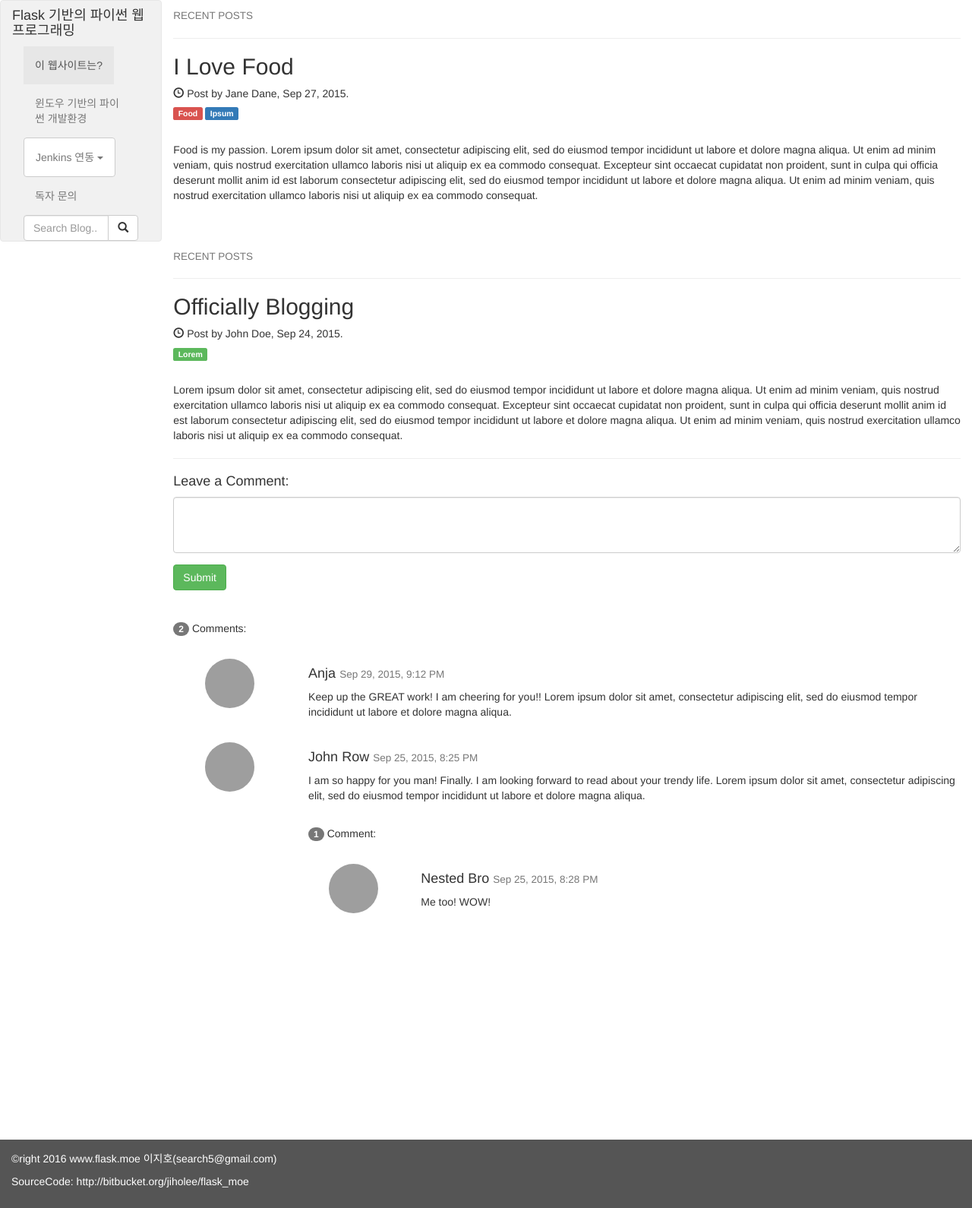
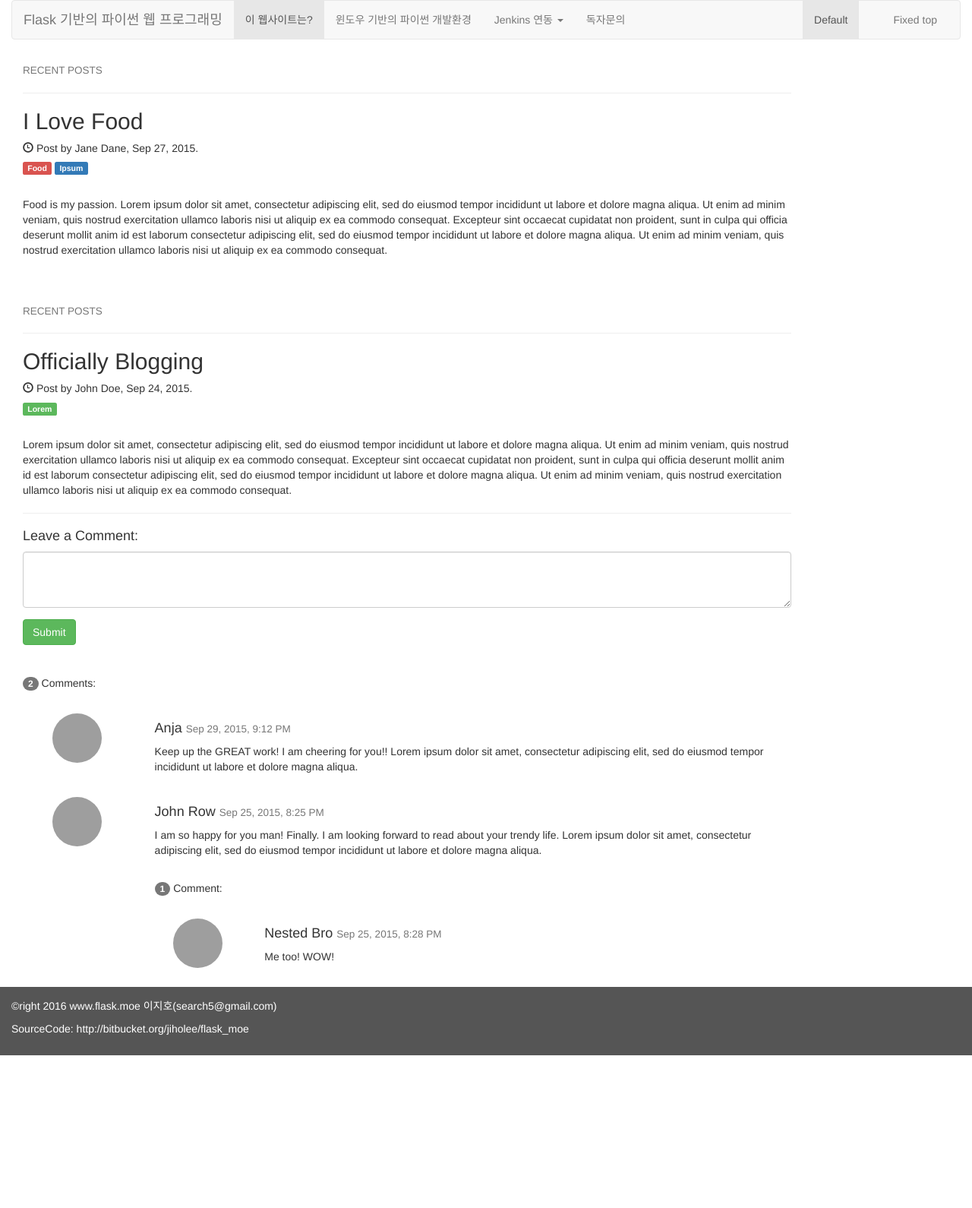
Before and after one commit to MrMoonKr/flask_moe-doc, a Flask app: page / in a window 1280 px wide. Shown: the whole page at 76% size. After the commit the page ends 1389 px from the top, so only its background shows below. Run offline with Flask 2, Linux system fonts and the light colour scheme; some libraries are stand-ins or nearby versions; grey boxes are pictures that could not be loaded.

Commit message:
site updating..

```diff
--- a/flask_moe/templates/base.html
+++ b/flask_moe/templates/base.html
@@ -81,20 +81,26 @@
     </head>
     <body>
         <div class="container-fluid">
-            <nav class="row content">
-                <nav class="col-sm-2 sidenav navbar navbar-default" role="navigation">
-                    <h4>Flask 기반의 파이썬 웹 프로그래밍</h4>
-                    <div class="collapse navbar-collapse navbar-ex1-collapse">
+            <nav class="navbar navbar-default">
+                <div class="container-fluid">
+                    <div class="navbar-header">
+                        <button type="button" class="navbar-toggle collapsed" data-toggle="collapse" data-target="#navbar" aria-expanded="false" aria-controls="navbar">
+                          <span class="sr-only">Toggle navigation</span>
+                          <span class="icon-bar"></span>
+                          <span class="icon-bar"></span>
+                          <span class="icon-bar"></span>
+                        </button>
+                        <a class="navbar-brand" href="#">Flask 기반의 파이썬 웹 프로그래밍</a>
+                    </div>
+                    <div id="navbar" class="navbar-collapse collapse">
                         <ul class="nav navbar-nav">
-                            <li class="active"><a href="#section1">이 웹사이트는?</a></li>
-                            <li><a href="#section2">윈도우 기반의 파이썬 개발환경</a></li>
+                            <li class="active"><a href="#">이 웹사이트는?</a></li>
+                            <li><a href="#">윈도우 기반의 파이썬 개발환경</a></li>
+
                             <li class="dropdown">
-                                <a class="btn btn-default dropdown-toggle" type="button" id="dropdownMenu1"
-                                   data-toggle="dropdown" aria-haspopup="true" aria-expanded="true">
-                                    Jenkins 연동
-                                    <span class="caret"></span>
-                                </a>
-                                <ul class="dropdown-menu" aria-labelledby="dropdownMenu1">
+                                <a href="#" class="dropdown-toggle" data-toggle="dropdown" role="button"
+                                   aria-haspopup="true" aria-expanded="false">Jenkins 연동 <span class="caret"></span></a>
+                                <ul class="dropdown-menu">
                                     <li><a href="#">Github 연동</a></li>
                                     <li><a href="#">BitBucket 연동</a></li>
                                     <li role="separator" class="divider"></li>
@@ -104,22 +110,20 @@
                                     <li><a href="#">소스코드 배포</a></li>
                                 </ul>
                             </li>
-                            <li><a href="#section2">독자 문의</a></li>
-                        </ul><br>
-                        <div class="input-group">
-                            <input type="text" class="form-control" placeholder="Search Blog..">
-                            <span class="input-group-btn">
-                                <button class="btn btn-default" type="button">
-                                    <span class="glyphicon glyphicon-search"></span>
-                                </button>
-                            </span>
-                        </div>
-                    </div>
-                </nav>
-                <div class="col-sm-10">
-                    {% block content_block %}
-                    {% endblock %}
-                </div>
+                            <li><a href="#">독자문의</a></li>
+                        </ul>
+                        <ul class="nav navbar-nav navbar-right">
+                            <li class="active"><a href="./">Default <span class="sr-only">(current)</span></a></li>
+                            <li><a href="../navbar-static-top/"></a></li>
+                            <li><a href="../navbar-fixed-top/">Fixed top</a></li>
+                        </ul>
+                    </div><!--/.nav-collapse -->
+                </div><!--/.container-fluid -->
+            </nav>
+
+            <div class="col-sm-10">
+                {% block content_block %}
+                {% endblock %}
             </div>
         </div>
 
```
